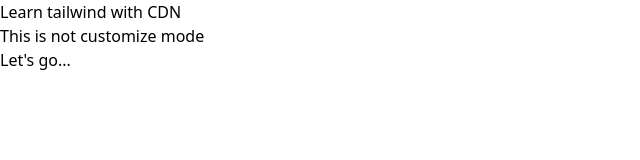
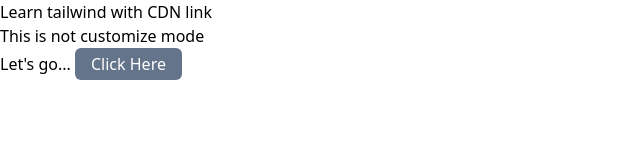
Before and after one commit to khaled39ab/Learning_Tailwind, a website: page tailwindCDN.html in a window 1280 px wide. Shown: the whole page, without its empty margins (0-640 px from the left). Drawn offline with nearby package versions, Linux system fonts and the light colour scheme.

Commit message:
build tailwind button

```diff
--- a/tailwindCDN.html
+++ b/tailwindCDN.html
@@ -8,8 +8,8 @@
     <script src="https://cdn.tailwindcss.com"></script>
 </head>
 <body>
-    <h1>Learn tailwind with CDN</h1>
+    <h1>Learn tailwind with CDN link</h1>
     <h3>This is not customize mode</h3>
-    <p>Let's go...</p>
+    <p>Let's go... <button class="bg-slate-500 text-white px-4 py-1 rounded-md">Click Here</button></p>
 </body>
 </html>
```
